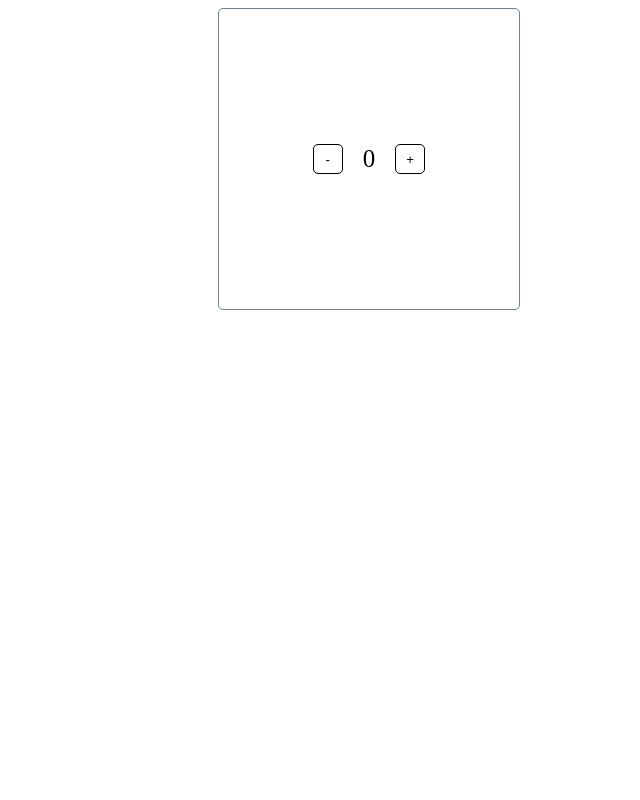
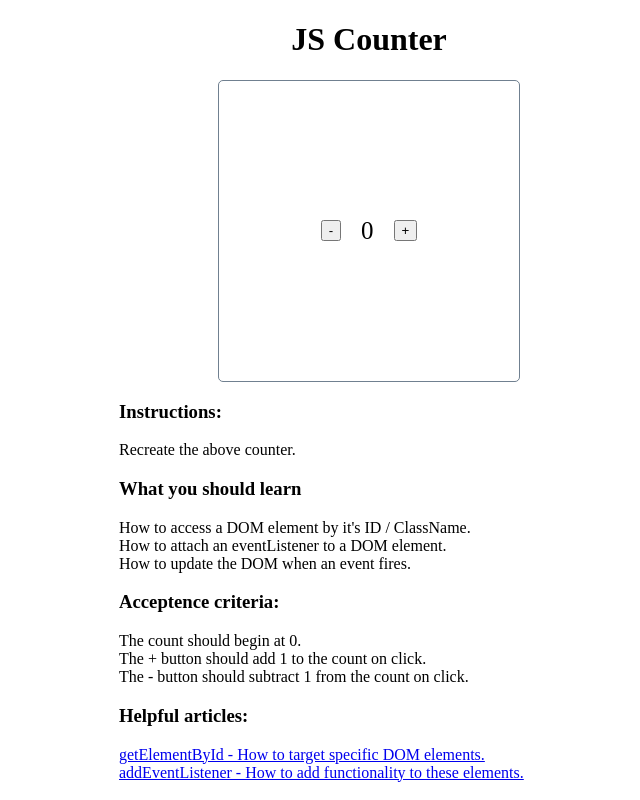
Before and after one commit to forTheLearnin/counter, a plain HTML site: page index.html in a window 1280 px wide. Shown: the whole page, without its empty margins (271-911 px from the left). Drawn offline with Linux system fonts and the light colour scheme.

Commit message:
completed instructions and example

```diff
--- a/app.js
+++ b/app.js
@@ -0,0 +1,22 @@
+const add = document.getElementById('add');
+const subtract = document.getElementById('subtract');
+const value = document.getElementById('value');
+
+let state = 0;
+
+function setState() {
+  value.innerHTML = state;
+}
+
+setState();
+
+
+add.addEventListener('click', () => {
+  state += 1;
+  setState();
+});
+
+subtract.addEventListener('click', () => {
+  state -= 1;
+  setState();
+});
--- a/index.html
+++ b/index.html
@@ -7,15 +7,38 @@
   <link rel="stylesheet" href="./styles.css">
 </head>
 <body>
+  <h1>JS Counter</h1>
 
   <div id="container">
-
     <button id="subtract">-</button>
     <span id="value">0</span>
     <button id="add">+</button>
 
   </div>
 
+  <div id="docs">
+    <h3>Instructions:</h3>
+    <div>Recreate the above counter.</div>
+
+    <h3>What you should learn</h3>
+    <div>How to access a DOM element by it's ID / ClassName.</div>
+    <div>How to attach an eventListener to a DOM element.</div>
+    <div>How to update the DOM when an event fires.</div>
+
+    <h3>Acceptence criteria:</h3>
+    <div>The count should begin at 0.</div>
+    <div>The + button should add 1 to the count on click.</div>
+    <div>The - button should subtract 1 from the count on click.</div>
+
+    <h3>Helpful articles:</h3>
+    <div>
+      <a href="https://developer.mozilla.org/en-US/docs/Web/API/Document/getElementById">getElementById - How to target specific DOM elements.</a>
+    </div>
+    <div>
+      <a href="https://developer.mozilla.org/en-US/docs/Web/API/EventTarget/addEventListener">addEventListener - How to add functionality to these elements.</a>
+    </div>
+  </div>
+
 
   <script src="./app.js" charset="utf-8"></script>
 </body>
--- a/styles.css
+++ b/styles.css
@@ -1,3 +1,7 @@
+h1 {
+  text-align: center;
+}
+
 #container {
   margin: 0 auto;
   width: 300px;
@@ -11,12 +15,12 @@
   align-items: center;
 }
 
-#container button {
+button {
   margin-left: 20px;
   margin-right: 20px;
-  border-radius: 5px;
-  border: 1px solid black;
-  background-color: white;
-  width: 30px;
-  height: 30px;
 }
+
+#docs {
+  margin: 0 auto;
+  width: 500px;
+}
```
